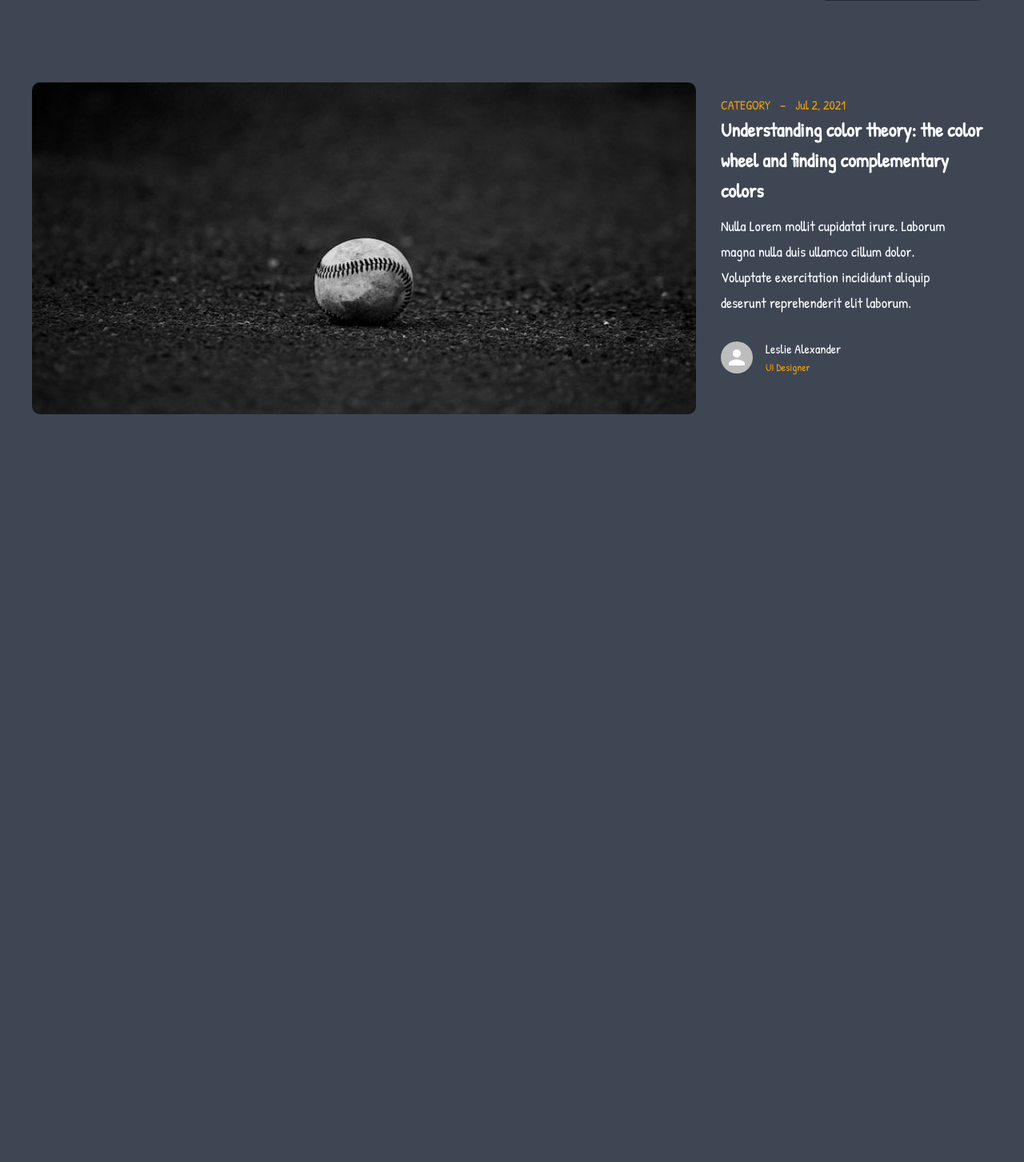
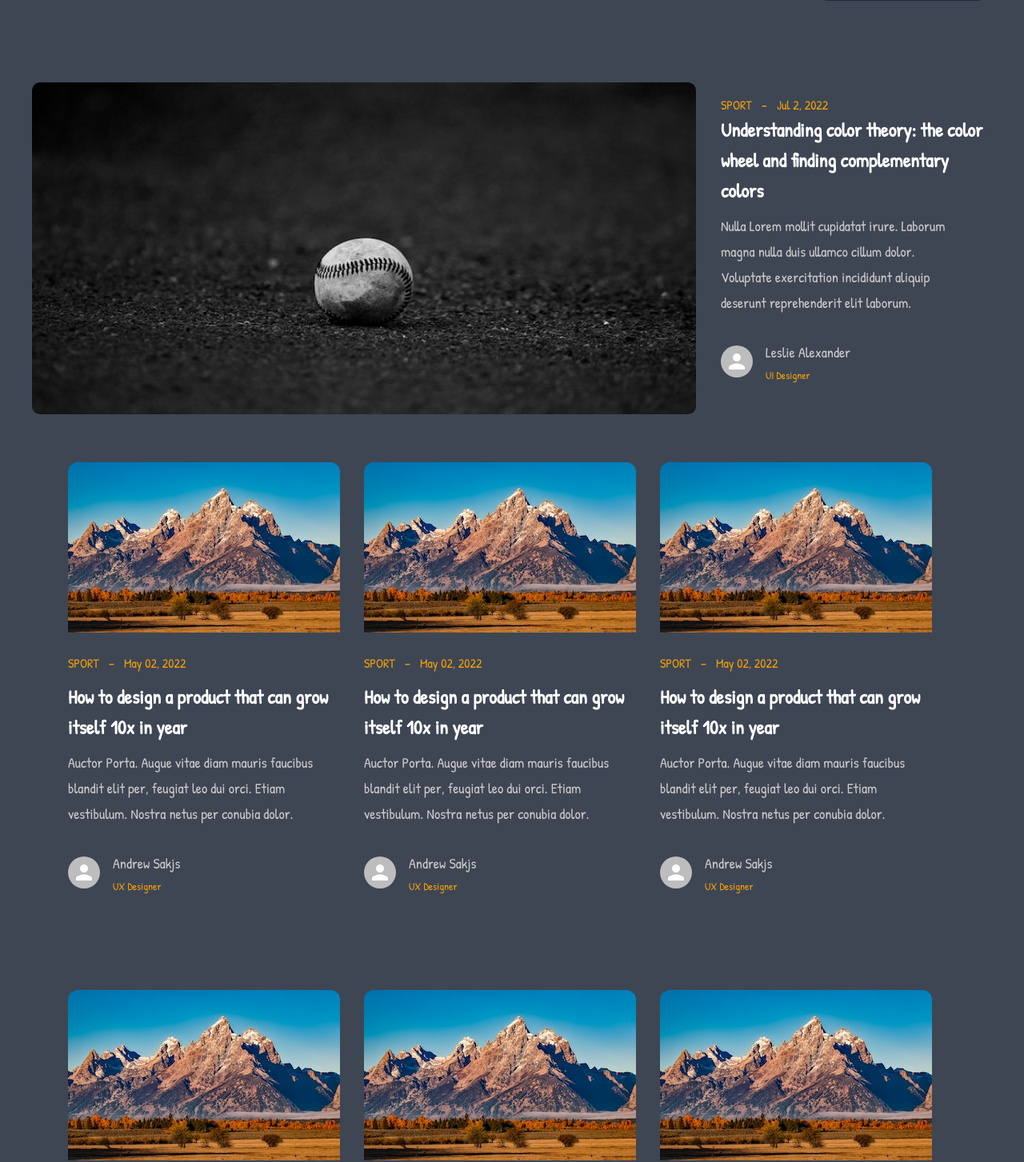
Before and after one commit to Simoon234/cms-fe, a Next.js app: page / in a window 1280 px wide. Shown: the part 79-1532 px from the top of the page at 80% size. Before the commit the page ends 800 px from the top, so only its background shows below. Built offline with nearby package versions, Linux system fonts and the light colour scheme.

Commit message:
Made changes, custom Components created. Refactoring v1

```diff
--- /dev/null
+++ b/Components/Articles.tsx
@@ -0,0 +1,69 @@
+import { NextPage } from 'next'
+import Card from './common/Card'
+import img1 from '../public/assets/1.jpg'
+import styled from 'styled-components'
+
+
+const Articles: NextPage = () => {
+    return (
+        <ArticlesWrapper>
+            <Card src={img1}
+                  person='Andrew Sakjs'
+                  job='UX Designer'
+                  category='Sport'
+                  date='May 02, 2022'
+                  description='Auctor Porta. Augue vitae diam mauris faucibus blandit elit per, feugiat leo dui orci. Etiam vestibulum.
+                Nostra netus per conubia dolor.'
+                  title='How to design a product that can grow itself 10x in year' />
+            <Card src={img1}
+                  person='Andrew Sakjs'
+                  job='UX Designer'
+                  category='Sport'
+                  date='May 02, 2022'
+                  description='Auctor Porta. Augue vitae diam mauris faucibus blandit elit per, feugiat leo dui orci. Etiam vestibulum.
+                Nostra netus per conubia dolor.'
+                  title='How to design a product that can grow itself 10x in year' />
+            <Card src={img1}
+                  person='Andrew Sakjs'
+                  job='UX Designer'
+                  category='Sport'
+                  date='May 02, 2022'
+                  description='Auctor Porta. Augue vitae diam mauris faucibus blandit elit per, feugiat leo dui orci. Etiam vestibulum.
+                Nostra netus per conubia dolor.'
+                  title='How to design a product that can grow itself 10x in year' />
+            <Card src={img1}
+                  person='Andrew Sakjs'
+                  job='UX Designer'
+                  category='Sport'
+                  date='May 02, 2022'
+                  description='Auctor Porta. Augue vitae diam mauris faucibus blandit elit per, feugiat leo dui orci. Etiam vestibulum.
+                Nostra netus per conubia dolor.'
+                  title='How to design a product that can grow itself 10x in year' />
+            <Card src={img1}
+                  person='Andrew Sakjs'
+                  job='UX Designer'
+                  category='Sport'
+                  date='May 02, 2022'
+                  description='Auctor Porta. Augue vitae diam mauris faucibus blandit elit per, feugiat leo dui orci. Etiam vestibulum.
+                Nostra netus per conubia dolor.'
+                  title='How to design a product that can grow itself 10x in year' />
+            <Card src={img1}
+                  person='Andrew Sakjs'
+                  job='UX Designer'
+                  category='Sport'
+                  date='May 02, 2022'
+                  description='Auctor Porta. Augue vitae diam mauris faucibus blandit elit per, feugiat leo dui orci. Etiam vestibulum.
+                Nostra netus per conubia dolor.'
+                  title='How to design a product that can grow itself 10x in year' />
+        </ArticlesWrapper>
+    )
+}
+
+export const ArticlesWrapper = styled.div`
+  position: relative;
+  display: flex;
+  flex-wrap: wrap;
+  justify-content: center;
+`
+
+export default Articles
--- a/Components/Header.tsx
+++ b/Components/Header.tsx
@@ -111,6 +111,7 @@ export const HeaderWrapper = styled.header`
       border: none;
       color: white;
       padding: 0 50px;
+      transition: box-shadow 250ms ease-in;
 
       &::placeholder {
         padding-left: 5px;
@@ -118,6 +119,7 @@ export const HeaderWrapper = styled.header`
 
       &:focus {
         outline: 1px solid transparent;
+        box-shadow: 0 0 5px white;
       }
     }
   }
--- a/Components/HomeLp.tsx
+++ b/Components/HomeLp.tsx
@@ -1,30 +1,21 @@
 import styled from 'styled-components'
 import Image from 'next/image'
 import img from '../public/assets/mockImg2.jpg'
-import { Avatar } from '@mui/material'
+import Categories from './common/Categories'
+import Author from './common/Author'
 
 export const HomeLp = () => {
     return (
         <Home>
             <Image width={1200} height={600} src={img} />
             <div className='content__box'>
-                <div className='content__box-top'>
-                    <span className='category'>category</span>
-                    <span className='dot'>-</span>
-                    <span>Jul 2, 2021</span>
-                </div>
+                <Categories category='SPORT' date='Jul 2, 2022' />
                 <div className='content__box-mid'>
                     <h3>Understanding color theory: the color wheel and finding complementary colors</h3>
                     <p>Nulla Lorem mollit cupidatat irure. Laborum magna nulla duis ullamco cillum dolor. Voluptate
                         exercitation incididunt aliquip deserunt reprehenderit elit laborum. </p>
                 </div>
-                <div className='content__box-bottom'>
-                    <Avatar className='avatar' />
-                    <div className='content__box-bottom-info'>
-                        <p>Leslie Alexander</p>
-                        <small>UI Designer</small>
-                    </div>
-                </div>
+                <Author job='UI Designer' person='Leslie Alexander' />
             </div>
         </Home>
     )
@@ -44,52 +35,14 @@ export const Home = styled.div`
     margin-left: 31px;
     margin-top: 15px;
 
-    .content__box-top {
-      color: #f29f09;
 
-      .category {
-        text-transform: uppercase;
-        margin-right: 12px;
-      }
-
-      .dot {
-        margin-right: 12px;
-        font-size: 18px;
+    .content__box-mid {
+      p {
+        width: 283px;
       }
     }
 
 
-    .content__box-mid {
-      h3 {
-        width: 339px;
-        font-size: 24px;
-        line-height: 38px;
-        margin-bottom: 10px;
-      }
-
-      p {
-        width: 283px;
-        line-height: 32px;
-        font-size: 18px;
-      }
-    }
-
-    .content__box-bottom {
-      margin-top: 30px;
-      display: flex;
-      align-items: center;
-
-      .avatar {
-        margin-right: 16px;
-      }
-
-      .content__box-bottom-info {
-
-        small {
-          color: #f29f09;
-        }
-      }
-    }
   }
 `
 
--- a/pages/index.tsx
+++ b/pages/index.tsx
@@ -1,12 +1,14 @@
 import type { NextPage } from 'next'
 import HomeLp from '../Components/HomeLp'
 import Layout from '../layout/LayoutComponent'
+import Articles from '../Components/Articles'
 
 const Home: NextPage = () => {
     return (
         <>
             <Layout title='Blog for you' keywords='sport, luxury, fashion' description='Super modern blog content'>
                 <HomeLp />
+                <Articles />
             </Layout>
         </>
 
--- a/styles/global.styles.theme.ts
+++ b/styles/global.styles.theme.ts
@@ -10,6 +10,20 @@ const GlobalStyle = createGlobalStyle<{ theme: TypeTheme }>`
 
   li {
     list-style: none;
+  }
+
+  p {
+    line-height: 32px;
+    font-size: 18px;
+    color: ${props => props.theme.font.pFontColor};
+  }
+
+  h3 {
+    width: 339px;
+    font-size: 24px;
+    line-height: 38px;
+    margin-bottom: 10px;
+    color: ${props => props.theme.font.h3FontColor};
   }
 
   a {
--- a/styles/global.theme.ts
+++ b/styles/global.theme.ts
@@ -7,6 +7,7 @@ export interface TypeTheme {
     font: {
         fontFamily: string;
         h3FontColor: string;
+        pFontColor: string;
     }
 }
 
@@ -19,6 +20,7 @@ const theme: TypeTheme = {
     font: {
         fontFamily: 'Patrick Hand, cursive;',
         h3FontColor: '#FFFFFF',
+        pFontColor: '#cdc8c8',
     },
 }
 
```
Also changed, not shown: public/assets/1.jpg (added).
